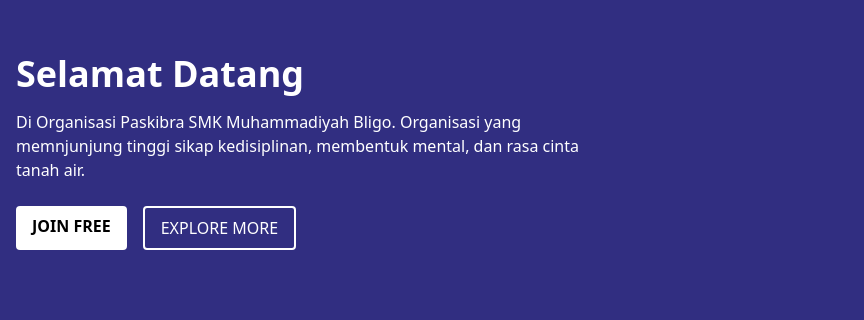
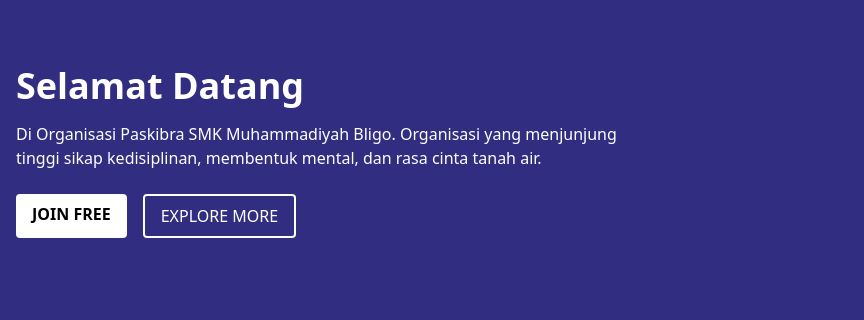
Before and after one commit to Syahrulgithub/Passmuhblig, a plain HTML site: page index.html in a window 1280 px wide. Shown: the part 88-408 px from the top of the page, 0-864 px from the left. Drawn offline with nearby package versions, Linux system fonts and the light colour scheme.

Commit message:
perbaikan

```diff
--- a/index.html
+++ b/index.html
@@ -64,7 +64,7 @@
           <h1 class="text-4xl font-bold mb-4">Selamat Datang</h1>
           <p class="mb-6">
             Di Organisasi Paskibra SMK Muhammadiyah Bligo. Organisasi yang
-            memnjunjung tinggi sikap kedisiplinan, membentuk mental, dan rasa
+            menjunjung tinggi sikap kedisiplinan, membentuk mental, dan rasa
             cinta tanah air.
           </p>
           <div class="flex flex-wrap gap-4">
```
